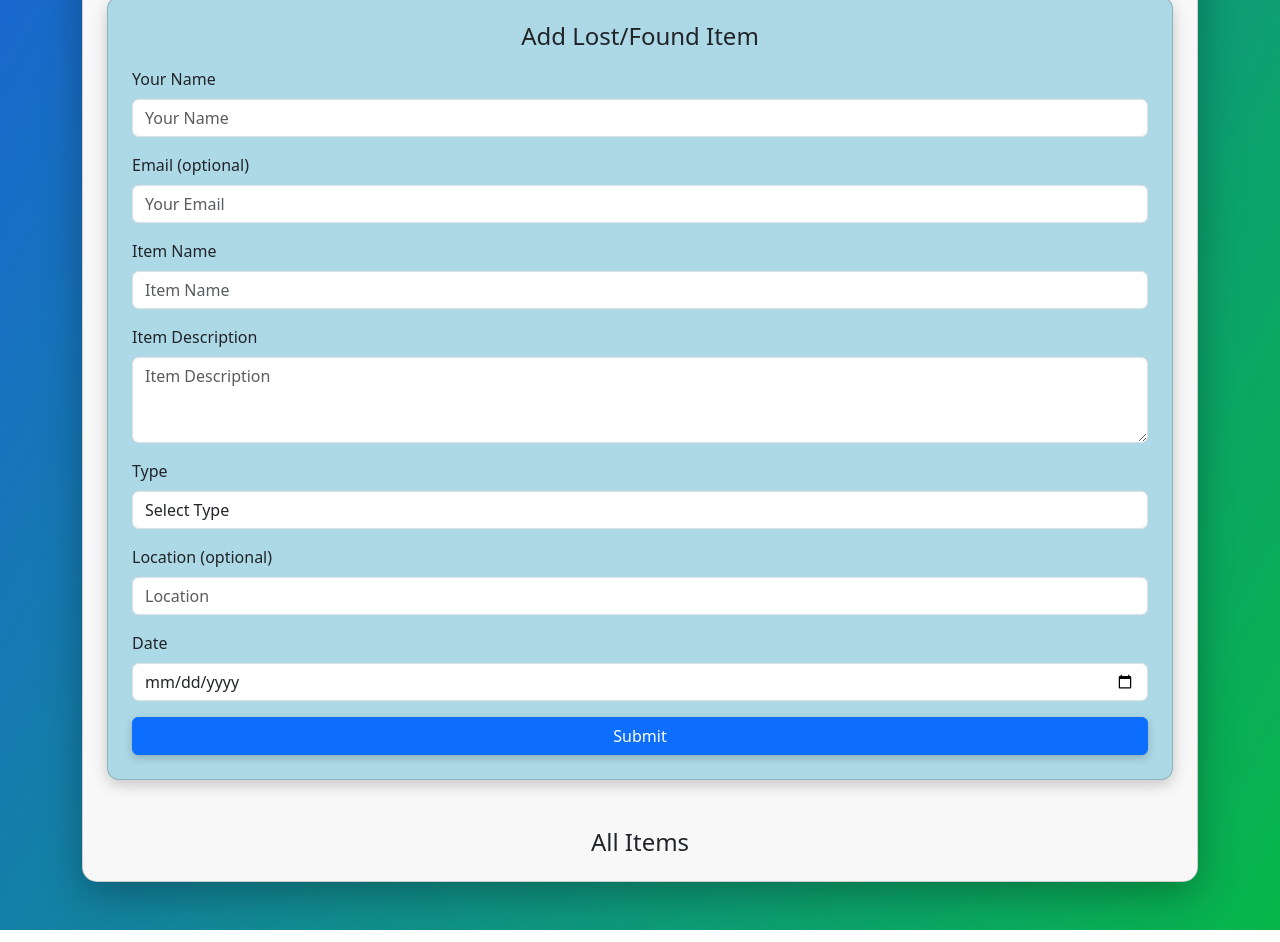
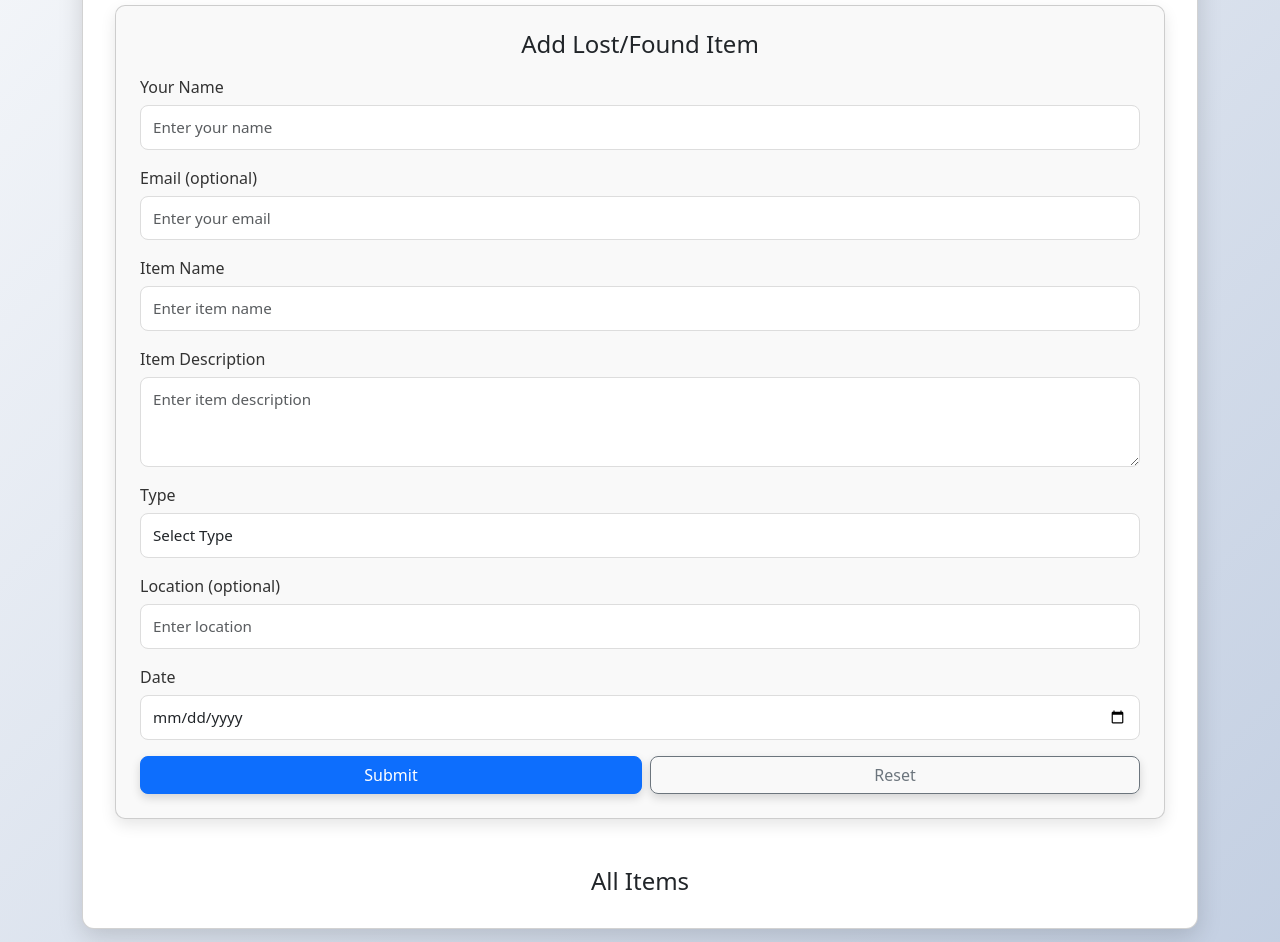
Before and after one commit to KrishnaPatil-19/Lost-Found, a plain HTML site: page index.html in a window 1280 px wide. Shown: the part 148-1090 px from the top of the page. Drawn offline with nearby package versions, Linux system fonts and the light colour scheme; no server answers.

Commit message:
minor updates

```diff
--- a/app.js
+++ b/app.js
@@ -47,13 +47,17 @@ document.addEventListener("DOMContentLoaded", () => {
       const col = document.createElement("div");
       col.className = "col";
 
-      // Determine which buttons/badges to show
-      let actionButton = "";
+      // Action buttons
+      let actionButtons = "";
+
       if (item.type === "Found" && !item.claimed) {
-        actionButton = `<button class="btn btn-success btn-sm mb-2 w-100 claimBtn">Claim</button>`;
+        actionButtons += `<button class="btn btn-success btn-sm mb-2 w-100 claimBtn">Claim</button>`;
       } else if (item.type === "Lost" && !item.foundBy) {
-        actionButton = `<button class="btn btn-warning btn-sm mb-2 w-100 markFoundBtn">Mark as Found</button>`;
+        actionButtons += `<button class="btn btn-warning btn-sm mb-2 w-100 markFoundBtn">Mark as Found</button>`;
       }
+
+      // Add Delete button
+      actionButtons += `<button class="btn btn-danger btn-sm mb-2 w-100 deleteBtn">Delete Listing</button>`;
 
       const claimedBadge = item.claimed
         ? `<span class="badge bg-info ms-1">Claimed</span>`
@@ -64,7 +68,7 @@ document.addEventListener("DOMContentLoaded", () => {
         : "";
 
       col.innerHTML = `
-      <div class="card p-3 h-100 shadow-sm rounded">
+      <div class="card p-3 h-100 shadow-sm rounded item-card">
         <h5>${item.itemName} - ${item.description}</h5>
         <p>
           <span class="badge bg-${item.type === "Lost" ? "danger" : "success"}">${item.type}</span>
@@ -73,13 +77,13 @@ document.addEventListener("DOMContentLoaded", () => {
         <p><strong>Name:</strong> ${item.name}</p>
         ${item.location ? `<p><strong>Location:</strong> ${item.location}</p>` : ""}
         ${item.date ? `<p><strong>Date:</strong> ${item.date}</p>` : ""}
-        ${actionButton}
+        ${actionButtons}
       </div>
       `;
 
       itemsList.appendChild(col);
 
-      // Event listeners for buttons
+      // Claim button
       const claimBtn = col.querySelector(".claimBtn");
       if (claimBtn) {
         claimBtn.addEventListener("click", async () => {
@@ -91,6 +95,7 @@ document.addEventListener("DOMContentLoaded", () => {
         });
       }
 
+      // Mark as Found button
       const markFoundBtn = col.querySelector(".markFoundBtn");
       if (markFoundBtn) {
         markFoundBtn.addEventListener("click", async () => {
@@ -105,12 +110,29 @@ document.addEventListener("DOMContentLoaded", () => {
           fetchItems();
         });
       }
+
+      // Delete button
+      const deleteBtn = col.querySelector(".deleteBtn");
+      if (deleteBtn) {
+        deleteBtn.addEventListener("click", async () => {
+          const confirmEmail = prompt("Enter your email to confirm deletion:");
+          if (!confirmEmail) return;
+
+          if (confirmEmail === item.email) {
+            await db.collection("lost_found_items").doc(docId).delete();
+            alert("Listing deleted successfully!");
+            fetchItems();
+          } else {
+            alert("Email does not match! You cannot delete this listing.");
+          }
+        });
+      }
     });
   };
 
   // Initial fetch
   fetchItems();
 
-  // Optional: refresh every 30 seconds
+  // Refresh every 30 seconds
   setInterval(fetchItems, 30000);
 });
--- a/index.html
+++ b/index.html
@@ -3,82 +3,105 @@
 <head>
   <meta charset="UTF-8" />
   <title>Lost & Found App</title>
-    <link
-      href="https://cdn.jsdelivr.net/npm/bootstrap@5.3.2/dist/css/bootstrap.min.css"
-      rel="stylesheet"
-    />
+  <link href="https://cdn.jsdelivr.net/npm/bootstrap@5.3.2/dist/css/bootstrap.min.css" rel="stylesheet" />
   <style>
     /* Page gradient background */
     body {
-        background: linear-gradient(120deg, #1a65d5, #07b64a);
+      background: linear-gradient(135deg, #f5f7fa, #c3cfe2);
       min-height: 100vh;
     }
 
-      /* Main container card */
-   .main-card {
-    background-color: #f8f8f8; /* crisp and clean */
-    border-radius: 15px;
-    box-shadow: 0 12px 40px rgba(0,0,0,0.3);
+    /* Modern form styling */
+    .modern-form .form-control {
+      border-radius: 8px;
+      padding: 10px 12px;
+      font-size: 0.95rem;
+      border: 1.5px solid #ddd;
+      transition: all 0.2s ease-in-out;
     }
 
-
-      /* Form card */
-.form-card {
-    background-color: lightblue; /* light cyan */
-    border-radius: 12px;
-    box-shadow: 0 5px 15px rgba(0,0,0,0.2);
+    .modern-form .form-control:focus {
+      border-color: #1a65d5;
+      box-shadow: 0 0 0 0.2rem rgba(26, 101, 213, 0.2);
     }
 
+    .modern-form label {
+      font-weight: 500;
+      margin-bottom: 6px;
+      color: #333;
+    }
+
+    .modern-form button {
+      border-radius: 8px;
+      font-weight: 500;
+      box-shadow: 0 4px 10px rgba(0, 0, 0, 0.15);
+      transition: transform 0.2s ease;
+    }
+
+    .modern-form button:hover {
+      transform: translateY(-1px);
+    }
+
+    /* Card styling */
+    .main-card {
+      background-color: #ffffff;
+      border-radius: 12px;
+      box-shadow: 0 8px 25px rgba(0,0,0,0.15);
+      padding: 2rem;
+    }
+
+    .form-card {
+      background-color: #f9f9f9;
+      border-radius: 10px;
+      box-shadow: 0 6px 15px rgba(0,0,0,0.1);
+      padding: 1.5rem;
+    }
 
     /* Item cards */
     .item-card {
-        border-radius: 12px;
-        box-shadow: 0 6px 20px rgba(0, 0, 0, 0.2);
-        transition: transform 0.2s;
+      border-radius: 10px;
+      box-shadow: 0 4px 15px rgba(0,0,0,0.1);
+      padding: 1rem;
+      transition: transform 0.2s ease;
     }
 
     .item-card:hover {
-        transform: translateY(-5px);
+      transform: translateY(-3px);
     }
 
-      /* Badge spacing */
     .badge {
       margin-right: 5px;
     }
-
-      /* Buttons shadow */
-      .btn {
-        box-shadow: 0 3px 8px rgba(0, 0, 0, 0.2);
-      }
   </style>
 </head>
+
 <body>
   <div class="container mt-5 mb-5">
-      <div class="card main-card p-4">
+    <div class="card main-card">
       <h1 class="text-center mb-4">Lost & Found</h1>
 
       <!-- Form -->
-        <div class="card form-card p-4 mb-4">
+      <div class="card form-card mb-4">
         <h4 class="mb-3 text-center">Add Lost/Found Item</h4>
-          <form id="itemForm">
+        <form id="itemForm" class="modern-form">
           <div class="mb-3">
             <label for="name" class="form-label">Your Name</label>
-              <input type="text" id="name" class="form-control" placeholder="Your Name" required />
+            <input type="text" id="name" class="form-control" placeholder="Enter your name" required />
           </div>
 
           <div class="mb-3">
             <label for="email" class="form-label">Email (optional)</label>
-              <input type="email" id="email" class="form-control" placeholder="Your Email" />
+            <input type="email" id="email" class="form-control" placeholder="Enter your email" />
           </div>
 
           <div class="mb-3">
             <label for="itemName" class="form-label">Item Name</label>
-              <input type="text" id="itemName" class="form-control" placeholder="Item Name" required />
+            <input type="text" id="itemName" class="form-control" placeholder="Enter item name" required />
           </div>
 
           <div class="mb-3">
             <label for="description" class="form-label">Item Description</label>
-              <textarea id="description" class="form-control" rows="3" placeholder="Item Description" required></textarea>
+            <textarea id="description" class="form-control" rows="3" placeholder="Enter item description" required></textarea>
           </div>
 
           <div class="mb-3">
@@ -92,7 +115,7 @@
 
           <div class="mb-3">
             <label for="location" class="form-label">Location (optional)</label>
-              <input type="text" id="location" class="form-control" placeholder="Location" />
+            <input type="text" id="location" class="form-control" placeholder="Enter location" />
           </div>
 
           <div class="mb-3">
@@ -100,7 +123,11 @@
             <input type="date" id="date" class="form-control" />
           </div>
 
-            <button type="submit" class="btn btn-primary w-100">Submit</button>
+          <!-- Buttons -->
+          <div class="d-flex gap-2">
+            <button type="submit" class="btn btn-primary flex-fill">Submit</button>
+            <button type="reset" class="btn btn-outline-secondary flex-fill">Reset</button>
+          </div>
         </form>
       </div>
 
```
Lines whose indentation alone changed are shown as unchanged.
